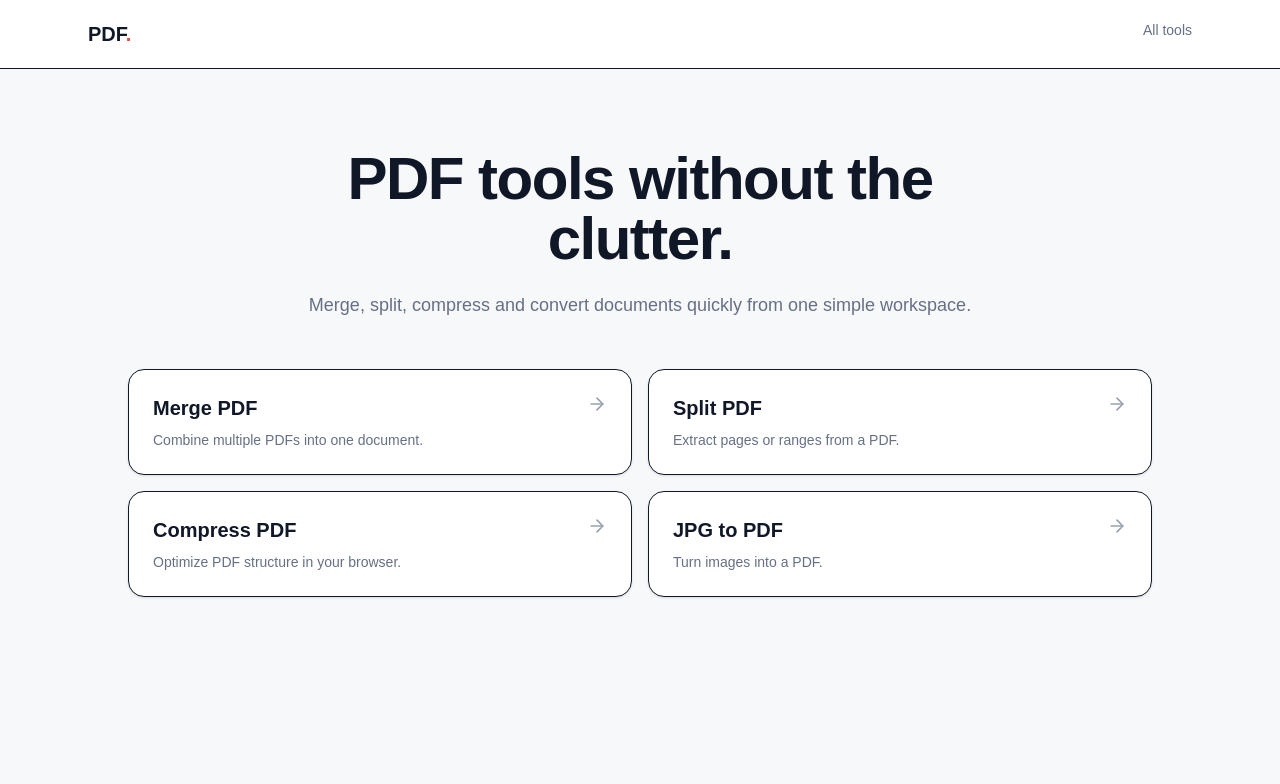
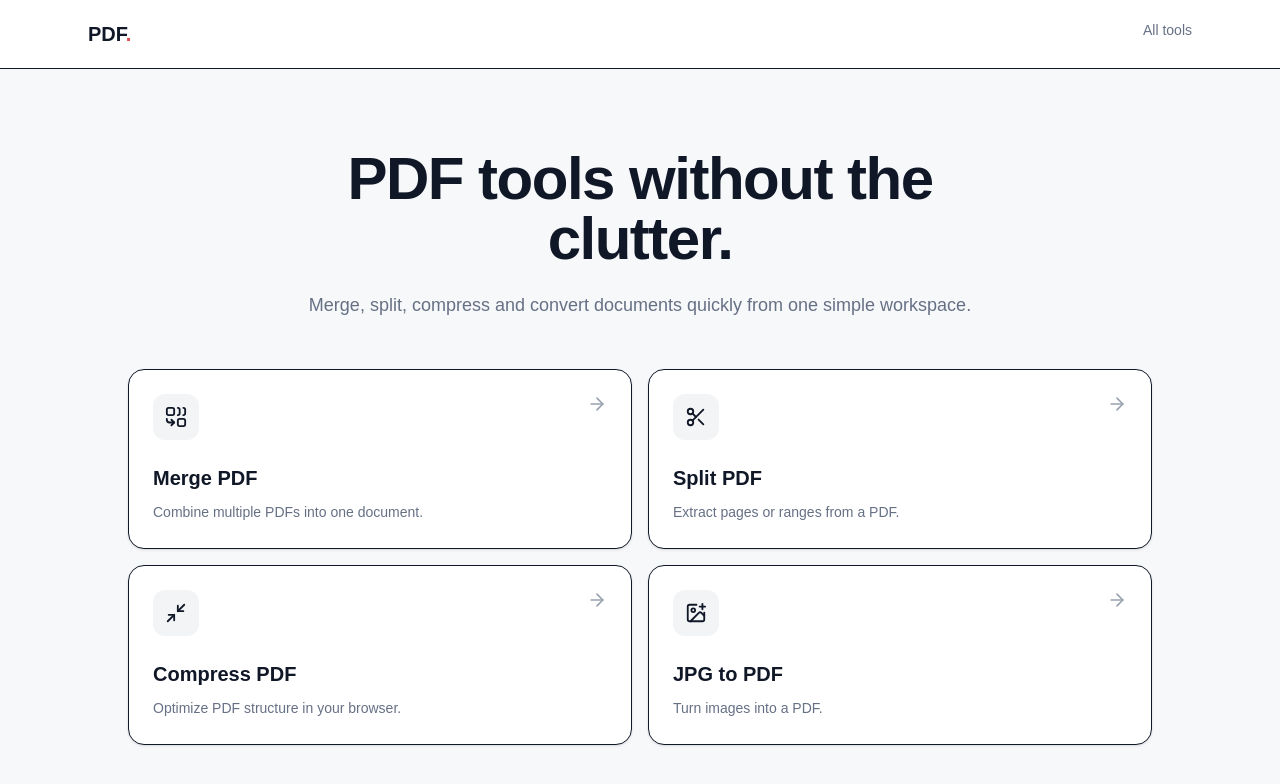
Before and after one commit to sequenceindustries/project-pdf, a Next.js app: page / in a window 1280 px wide. Shown: the top 784 px of the page. Built offline with nearby package versions, Linux system fonts and the light colour scheme.

Commit message:
Add icon prop to ToolCard component
Refactor ToolCard component to accept an optional icon prop and adjust layout accordingly.

```diff
--- a/components/ToolCard.tsx
+++ b/components/ToolCard.tsx
@@ -1,14 +1,37 @@
 import Link from "next/link";
-import { ArrowRight } from "lucide-react";
+import { ArrowRight, type LucideIcon } from "lucide-react";
 
-export default function ToolCard({title,description,href}:{title:string;description:string;href:string}) {
+export default function ToolCard({
+  title,
+  description,
+  href,
+  icon: Icon,
+}: {
+  title: string;
+  description: string;
+  href: string;
+  icon?: LucideIcon;
+}) {
   return (
-    <Link href={href} className="group rounded-2xl border bg-white p-6 text-left shadow-sm hover:shadow-md">
-      <div className="flex justify-between">
-        <h2 className="text-xl font-semibold">{title}</h2>
-        <ArrowRight className="text-gray-400 group-hover:translate-x-1" size={20}/>
+    <Link
+      href={href}
+      className="group rounded-2xl border bg-white p-6 text-left shadow-sm transition-shadow hover:shadow-md"
+    >
+      <div className="flex items-start justify-between">
+        {Icon ? (
+          <div className="rounded-xl bg-gray-100 p-3">
+            <Icon size={22} />
+          </div>
+        ) : (
+          <h2 className="text-xl font-semibold">{title}</h2>
+        )}
+        <ArrowRight
+          className="text-gray-400 transition-transform group-hover:translate-x-1"
+          size={20}
+        />
       </div>
-      <p className="mt-2 text-sm text-[var(--muted)]">{description}</p>
+      {Icon && <h2 className="mt-6 text-xl font-semibold">{title}</h2>}
+      <p className="mt-2 text-sm leading-6 text-[var(--muted)]">{description}</p>
     </Link>
   );
 }
```
